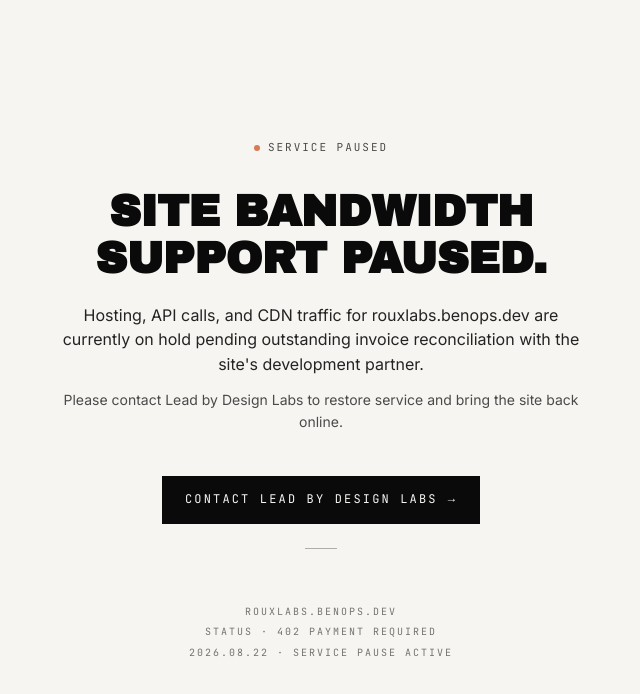
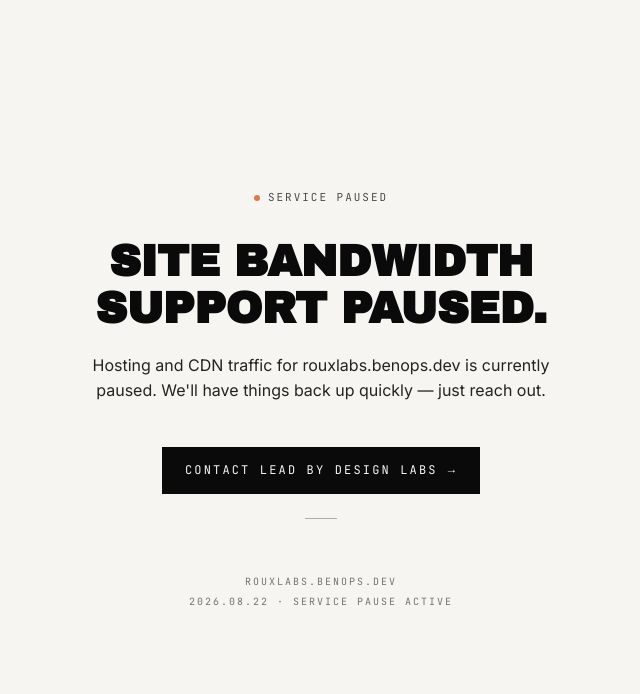
Before and after one commit to benferreira-source/rouxlabs, a website: page 404.html in a window 1280 px wide. Shown: the whole page, without its empty margins (319-959 px from the left). Drawn offline with Linux system fonts and the light colour scheme.

Commit message:
Soften paywall copy — Johnny is a friend, drop invoice/payment language

```diff
--- a/404.html
+++ b/404.html
@@ -72,7 +72,7 @@
     margin-top: var(--s-3);
   }
 </style>
-<script src="paywall.js?v=1" defer></script>
+<script src="paywall.js?v=2" defer></script>
 </head>
 <body class="page-404">
 <header class="site-header" data-roux-header></header>
--- a/paywall.js
+++ b/paywall.js
@@ -84,16 +84,14 @@
     + '<div class="rp-inner">'
     +   '<div class="rp-status rp-mono"><span class="dot" aria-hidden="true"></span>SERVICE PAUSED</div>'
     +   '<h1 id="roux-paywall-title">Site bandwidth support paused.</h1>'
-    +   '<p class="rp-body">Hosting, API calls, and CDN traffic for rouxlabs.benops.dev are currently on hold pending outstanding invoice reconciliation with the site\'s development partner.</p>'
-    +   '<p class="rp-body small">Please contact Lead by Design Labs to restore service and bring the site back online.</p>'
-    +   '<a class="rp-cta" href="mailto:ben@benops.dev?subject=Roux%20Labs%20site%20—%20restore%20service&body=Hi%20Ben%2C%0A%0AI%27d%20like%20to%20restore%20service%20for%20rouxlabs.benops.dev.%20Please%20send%20me%20the%20outstanding%20invoice%20details.%0A%0AThanks%2C%0AJohnny">'
+    +   '<p class="rp-body">Hosting and CDN traffic for rouxlabs.benops.dev is currently paused. We\'ll have things back up quickly — just reach out.</p>'
+    +   '<a class="rp-cta" href="mailto:ben@benops.dev?subject=Roux%20Labs%20site&body=Hey%20Ben%2C%0A%0ACan%20you%20get%20rouxlabs.benops.dev%20back%20online%3F%0A%0AThanks%2C%0AJohnny">'
     +     'Contact Lead by Design Labs '
     +     '<span class="arrow" aria-hidden="true">→</span>'
     +   '</a>'
     +   '<div class="rp-hr"></div>'
     +   '<div class="rp-meta">'
     +     '<div class="rp-line">rouxlabs.benops.dev</div>'
-    +     '<div class="rp-line">status · 402 payment required</div>'
     +     '<div class="rp-line">' + new Date().toISOString().slice(0,10).replace(/-/g,'.') + ' · service pause active</div>'
     +   '</div>'
     + '</div>';
```
Also changed, not shown: about.html (+1 -1 lines), checkout.html (+1 -1 lines), flexport.html (+1 -1 lines), index.html (+1 -1 lines), product.html (+1 -1 lines), shop.html (+1 -1 lines), story.html (+1 -1 lines), success.html (+1 -1 lines), support.html (+1 -1 lines).
